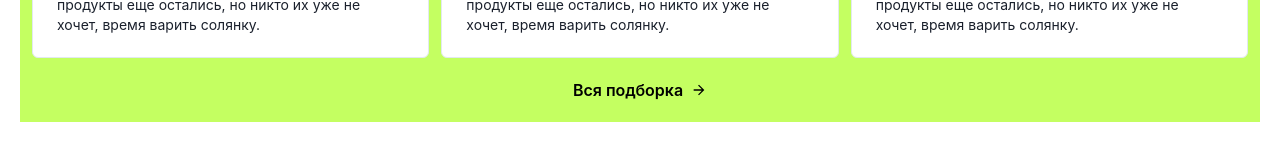
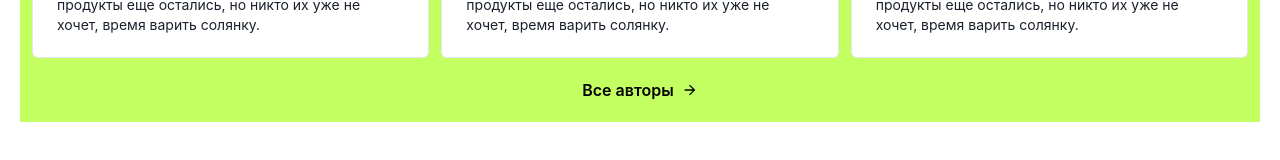
Before and after one commit to ClevertecFrontendLab/sergioivanov008, a React (Vite) app: page / in a window 1280 px wide. Shown: the part 1063-1223 px from the top of the page. Built offline with nearby package versions, Linux system fonts and the light colour scheme.

Commit message:
refactor(blogssection): change text data

```diff
--- a/src/components/blogs-section/BlogsSection.tsx
+++ b/src/components/blogs-section/BlogsSection.tsx
@@ -40,7 +40,7 @@ export function BlogsSection() {
                     color='black'
                     size={{ base: 'md', lg: 'lg' }}
                 >
-                    {BTN_TEXT.allSelection}
+                    {BTN_TEXT.allAuthors}
                 </Button>
             </GridItem>
             <GridItem area='three'>
--- a/src/constants/constants.ts
+++ b/src/constants/constants.ts
@@ -41,6 +41,7 @@ export const AVATAR_DATA: AvatarContentType = {
 export const BTN_TEXT = {
     addRecipe: 'Записать рецепт',
     allSelection: 'Вся подборка',
+    allAuthors: 'Все авторы',
     save: 'Сохранить',
     cook: 'Готовить',
 };
```
